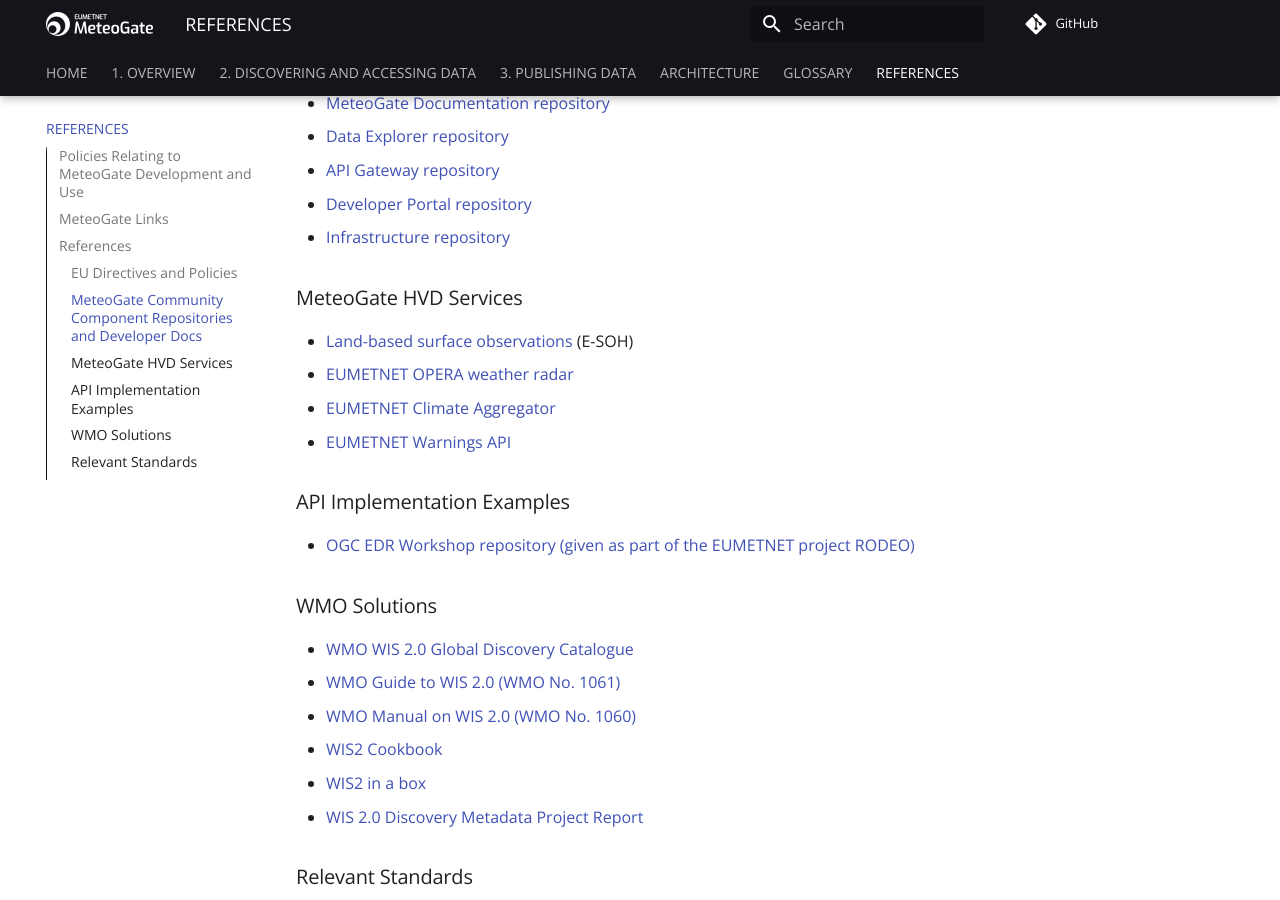
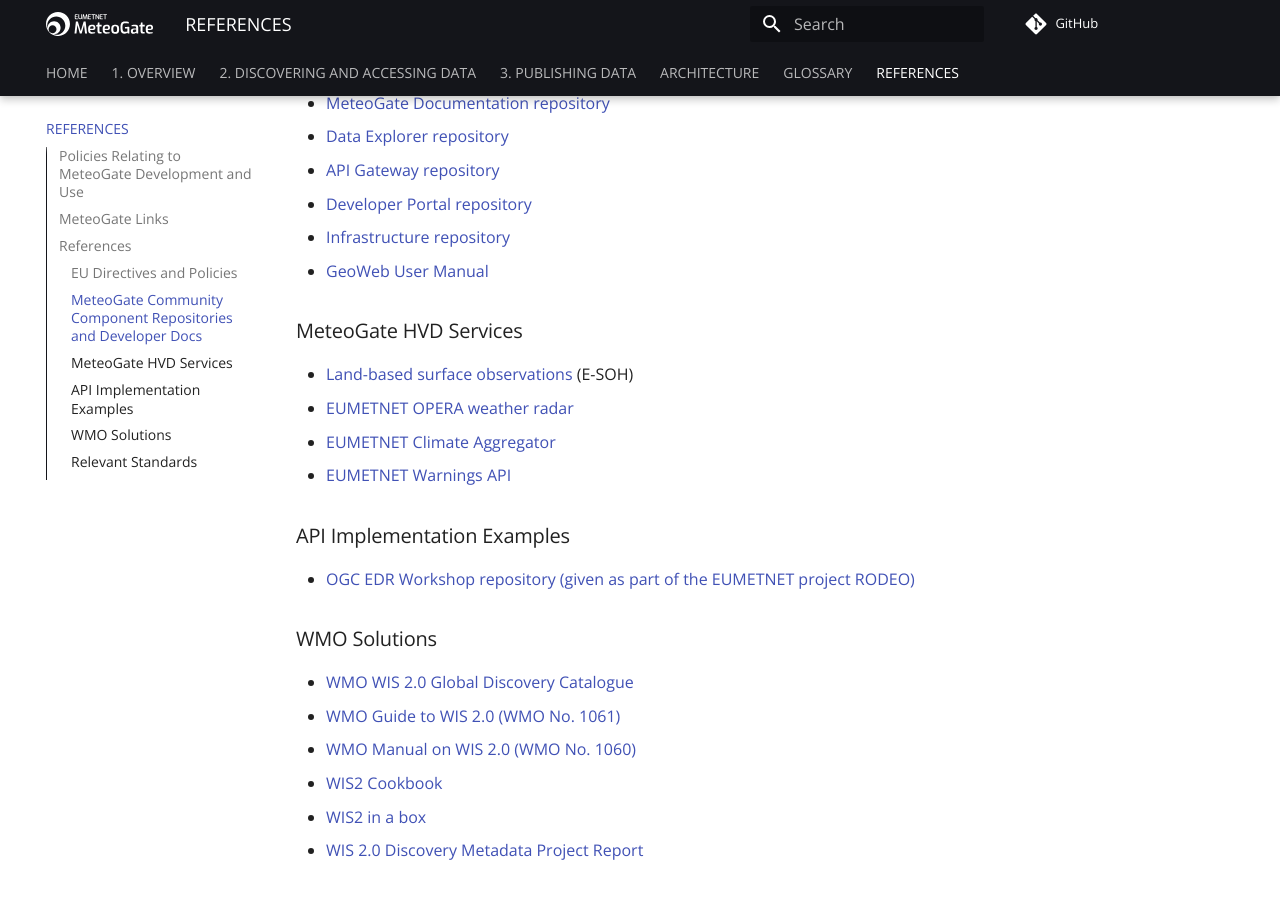
Before and after one commit to EUMETNET/meteogate-documentation, an MkDocs documentation site: the page built from docs/references.md, in a window 1280 px wide and 900 px high, scrolled down 1866 px. Built offline with MkDocs 1.6.1 and Material for MkDocs 9.7.7, drawn with Linux system fonts in a browser that asks for light colours; comment, search, counter and statistics services are not loaded.

Commit message:
Update references.md

```diff
--- a/docs/references.md
+++ b/docs/references.md
@@ -59,6 +59,7 @@ This section lists useful references related to MeteoGate.
   - [API Gateway repository](https://github.com/EURODEO/api-management-tool-poc)
   - [Developer Portal repository](https://github.com/EURODEO/Dev-portal)
   - [Infrastructure repository](https://github.com/EURODEO/femdi-gateway-iac)
+  - [GeoWeb User Manual](https://gitlab.com/groups/opengeoweb/-/wikis/Documentation/User-Manual)
 
 ### MeteoGate HVD Services
 
```
